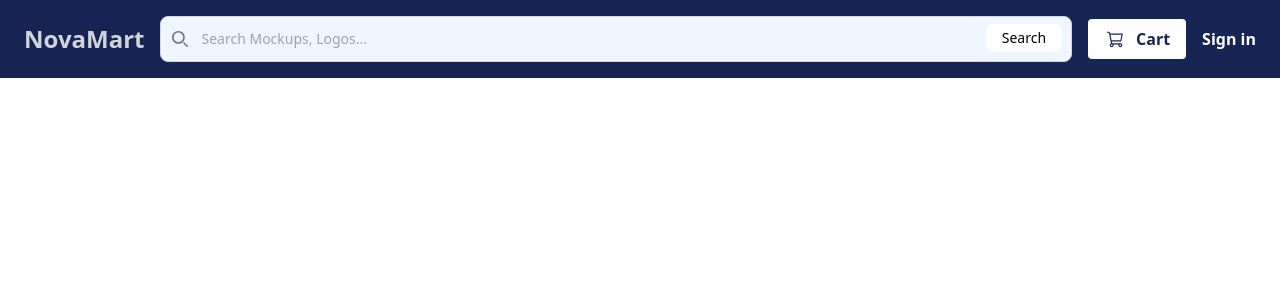
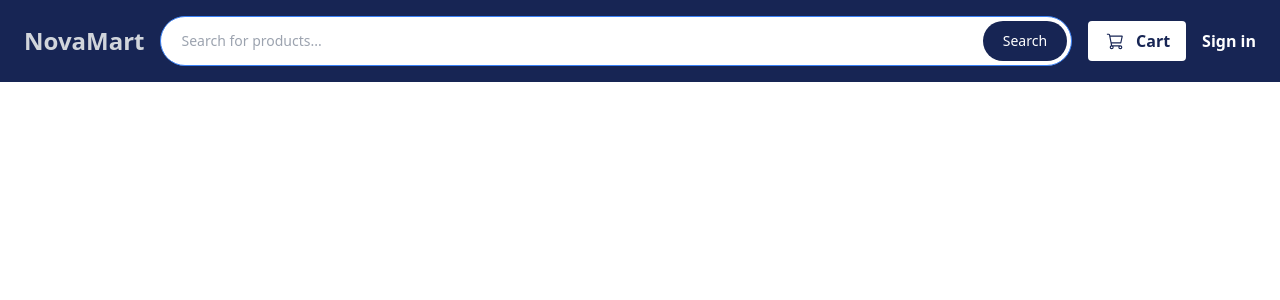
Before and after one commit to Compson9/ecommerce-app, a Next.js app: page / in a window 1280 px wide. Shown: the top 300 px of the page. Built offline with nearby package versions, Linux system fonts and the light colour scheme; no server answers.

Commit message:
We will continue tomorrow

```diff
--- a/components/Header.tsx
+++ b/components/Header.tsx
@@ -28,16 +28,11 @@ export default function Header() {
         </Link>
 
 <Form action="/search" className="w-full sm:w-auto sm:flex-1 sm:mx-4 mt-2 sm:mt-0">
-    <label  className="mb-2 text-sm font-medium text-gray-900 sr-only dark:text-white">Search</label>
-    <div className="relative">
-        <div className="absolute inset-y-0 start-0 flex items-center ps-3 pointer-events-none">
-            <svg className="w-4 h-4 text-gray-500 dark:text-gray-400" aria-hidden="true" xmlns="http://www.w3.org/2000/svg" fill="none" viewBox="0 0 20 20">
-                <path stroke="currentColor" stroke-linecap="round" stroke-linejoin="round" stroke-width="2" d="m19 19-4-4m0-7A7 7 0 1 1 1 8a7 7 0 0 1 14 0Z"/>
-            </svg>
-        </div>
-        <input type="text" name="query" className="block w-full p-3 ps-10 text-sm text-gray-900 border border-gray-300 rounded-lg bg-blue-50 focus:ring-blue-500 focus:border-blue-500 dark:bg-gray-700 dark:border-gray-600 dark:placeholder-gray-400 dark:text-white dark:focus:ring-blue-500 dark:focus:border-blue-500" placeholder="Search Mockups, Logos..."  />
-        <button type="submit" className="text-black absolute end-2.5 bottom-2.5 bg-white hover:bg-blue-100 focus:ring-4 focus:outline-none focus:ring-blue-300 font-medium rounded-lg text-sm px-4 p-1 dark:bg-blue-600 dark:hover:bg-blue-700 dark:focus:ring-blue-800">Search</button>
-    </div>
+<div className="bg-white w-full flex px-1 py-1 rounded-full border border-blue-500 overflow-hidden ">
+        <input type='text' name="query" placeholder='Search for products...' className="w-full p2 outline-none bg-white pl-4 text-sm" />
+        <button type='button'
+          className="bg-blue-950 hover:bg-blue-900 transition-all text-white text-sm rounded-full px-5 py-2.5">Search</button>
+      </div>
 </Form>
 
         {/* <Form
```
